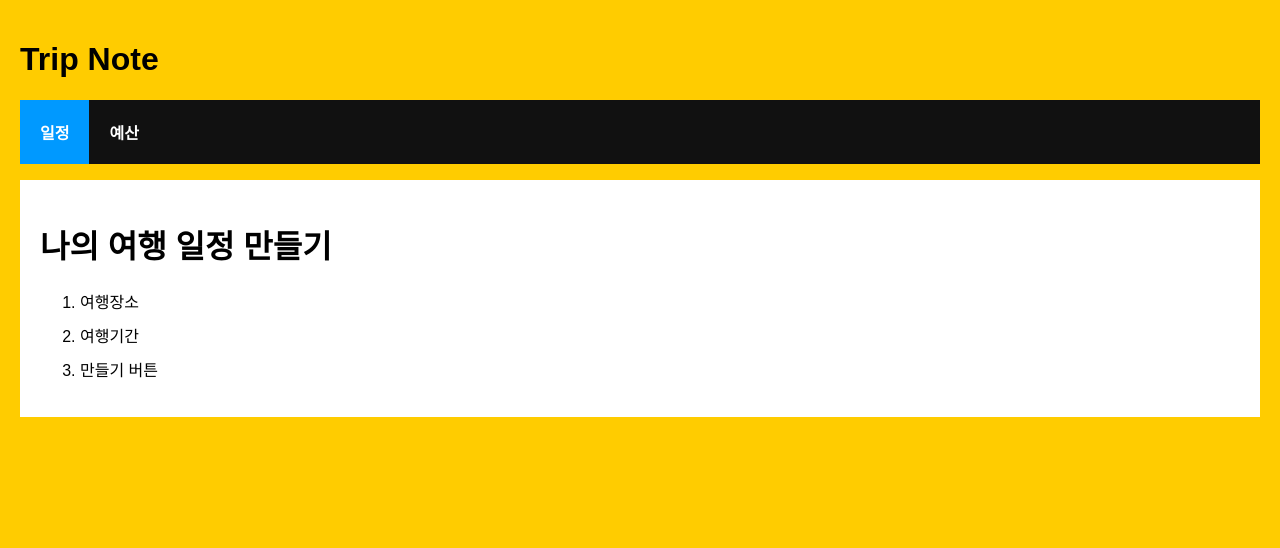
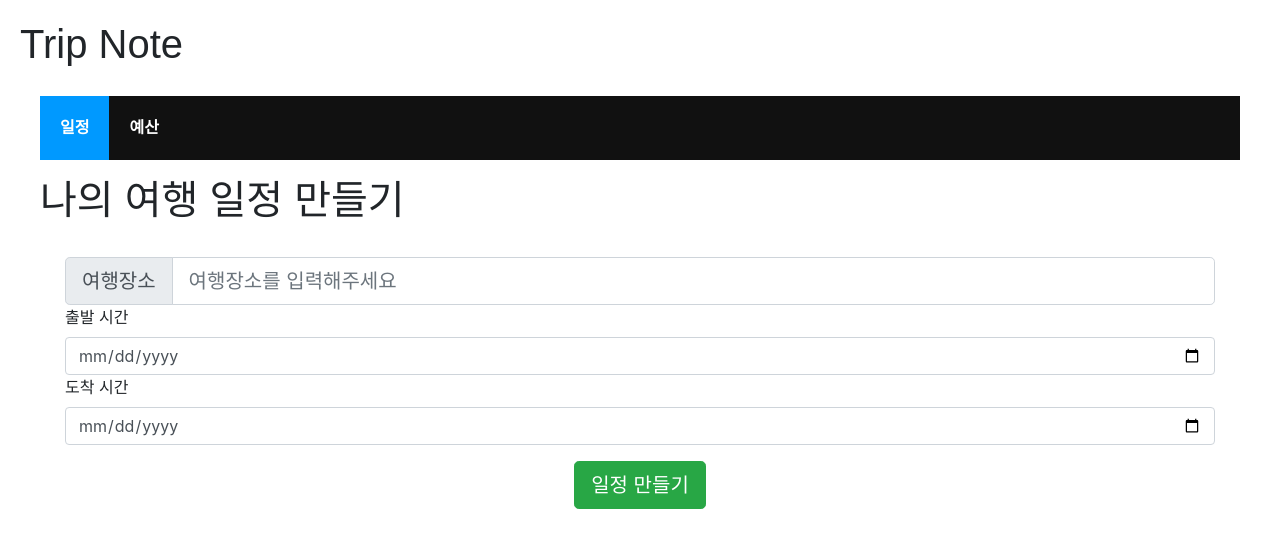
Before and after one commit to Siromom/TripNote, a React (Create React App) app: page /#/plan in a window 1280 px wide. Shown: the top 548 px of the page. Built offline with nearby package versions, Linux system fonts and the light colour scheme.

Commit message:
Second commit

```diff
--- a/src/App.js
+++ b/src/App.js
@@ -1,7 +1,11 @@
 import React, { Component } from 'react';
 import { Route, NavLink, HashRouter } from 'react-router-dom';
-import Plan from "./Plan";
-import Buget from "./Buget";
+import { connect } from 'react-redux';
+
+import Main from "./container/Main";
+
+import Plan from "./components/Plan";
+import Buget from "./components/Buget";
 
 class App extends Component {
   render() {
@@ -9,13 +13,11 @@ class App extends Component {
       <HashRouter>
         <div>
           <h1>Trip Note</h1>
-          <ul className="header">
-            <li><NavLink to ="/plan">일정</NavLink></li>
-            <li><NavLink to ="/buget">예산</NavLink></li>
-          </ul>
+
           <div className="content">
-            <Route exact path="/plan" component={ Plan }/>
-            <Route exact path="/buget" component={ Buget }/>
+            <Route exact path="/" component={ Main }/>
+            <Route path="/plan" component={ Plan }/>
+            <Route path="/buget" component={ Buget }/>
           </div>
         </div>
       </HashRouter>
--- a/src/Buget.js
+++ /dev/null
@@ -1,18 +0,0 @@
-import React, { Component } from 'react';
-
-class Buget extends Component {
-  render() {
-    return (
-      <div>
-        <h1>예산 설정</h1>
-        <ol>
-          <li>예상 지출액</li>
-          <li>남은 예산</li>
-          <li>일별 예산 리스트</li>
-        </ol>
-      </div>
-    );
-  }
-}
-
-export default Buget;
--- a/src/Plan.js
+++ /dev/null
@@ -1,18 +0,0 @@
-import React, { Component } from 'react';
-
-class Plan extends Component {
-  render() {
-    return (
-      <div>
-        <h1>나의 여행 일정 만들기</h1>
-        <ol>
-          <li>여행장소</li>
-          <li>여행기간</li>
-          <li>만들기 버튼</li>
-        </ol>
-      </div>
-    );
-  }
-}
-
-export default Plan;
--- /dev/null
+++ b/src/components/Buget.js
@@ -0,0 +1,31 @@
+import React, { Component } from 'react';
+import { Alert } from 'reactstrap';
+
+import Header from "../components/Header";
+
+class Buget extends Component {
+  render() {
+    return (
+      <div>
+        <Header />
+        <h1>예산 설정</h1>
+        <div className="items">
+          <div className="items_line1">
+            <Alert color="primary">
+                예상 지출액은 @@ 원 입니다.
+            </Alert>
+            <Alert color="danger">
+                남은 예산은 @@ 원 입니다.
+            </Alert>
+          </div>
+
+          <div className="bugetList">
+            예산 리스트
+          </div>
+        </div>
+      </div>
+    );
+  }
+}
+
+export default Buget;
--- /dev/null
+++ b/src/components/Header.js
@@ -0,0 +1,13 @@
+import React from 'react';
+import { Route, NavLink, HashRouter } from 'react-router-dom';
+
+const Header = () => (
+    <div className="header">
+      <ul className="header">
+        <li><NavLink to ="/plan">일정</NavLink></li>
+        <li><NavLink to ="/buget">예산</NavLink></li>
+      </ul>
+    </div>
+)
+
+export default Header;
--- /dev/null
+++ b/src/components/Plan.js
@@ -0,0 +1,55 @@
+import React, { Component } from 'react';
+import { Button } from 'reactstrap';
+import { InputGroup, InputGroupAddon, InputGroupText, Input } from 'reactstrap';
+import { Form, FormGroup, Label, FormText } from 'reactstrap';
+
+import Header from "../components/Header";
+
+class Plan extends Component {
+  makePlan() {
+    window.location.hash = '#/buget';
+  }
+
+  render() {
+    return (
+      <div>
+        <Header />
+        <h1>나의 여행 일정 만들기</h1>
+        <div className="items">
+          <div className="items_line1">
+            <InputGroup size="lg">
+              <InputGroupAddon addonType="prepend">여행장소</InputGroupAddon>
+              <Input placeholder="여행장소를 입력해주세요" />
+            </InputGroup>
+          </div>
+
+          <div className="items_line2">
+            <FormGroup>
+              <Label for="exampleDate" >출발 시간</Label>
+              <Input
+                type="date"
+                name="date"
+                id="departDate"
+                placeholder="date placeholder"
+              />
+
+              <Label for="exampleDate">도착 시간</Label>
+              <Input
+                type="date"
+                name="date"
+                id="arriveDate"
+                placeholder="date placeholder"
+              />
+            </FormGroup>
+          </div>
+
+          <div className="items_line3">
+            <Button outline color="success" size="lg" active onClick={this.makePlan}>일정 만들기</Button>
+          </div>
+        </div>
+      </div>
+    );
+  }
+}
+
+export default Plan;
--- /dev/null
+++ b/src/container/Main.js
@@ -0,0 +1,16 @@
+import React, { Component } from 'react';
+
+import Header from "../components/Header";
+
+class Main extends Component{
+    render(){
+        return (
+            <div>
+              <Header />
+              나만의 여행 일정을 만들어 보세요!
+            </div>
+        )
+    }
+}
+
+export default Main;
--- a/src/index.css
+++ b/src/index.css
@@ -36,3 +36,25 @@ ul.header li a {
 .active {
   background-color: #0099FF;
 }
+h1 {
+    margin: 0;
+    background: #fff;
+    line-height: 1;
+}
+.items {
+    display: flex;
+    flex-direction: column;
+    padding: 25px;
+}
+.items_line1 {
+    display: flex;
+    flex-direction: column;
+    justify-content: center;
+}
+.items_line2 {
+    justify-content: center;
+}
+.items_line3 {
+    display: flex;
+    justify-content: center;
+}
--- a/src/index.js
+++ b/src/index.js
@@ -1,6 +1,9 @@
 import React from 'react';
 import ReactDOM from 'react-dom';
+import { createStore } from "redux";
+import { Provider } from "react-redux";
 import App from './App';
 import "./index.css";
+import 'bootstrap/dist/css/bootstrap.css'
 
 ReactDOM.render(<App />, document.getElementById('root'));
```
Also changed, not shown: package.json (+8 -1 lines), 1 other file (tests, documents, lock files or other folders).
